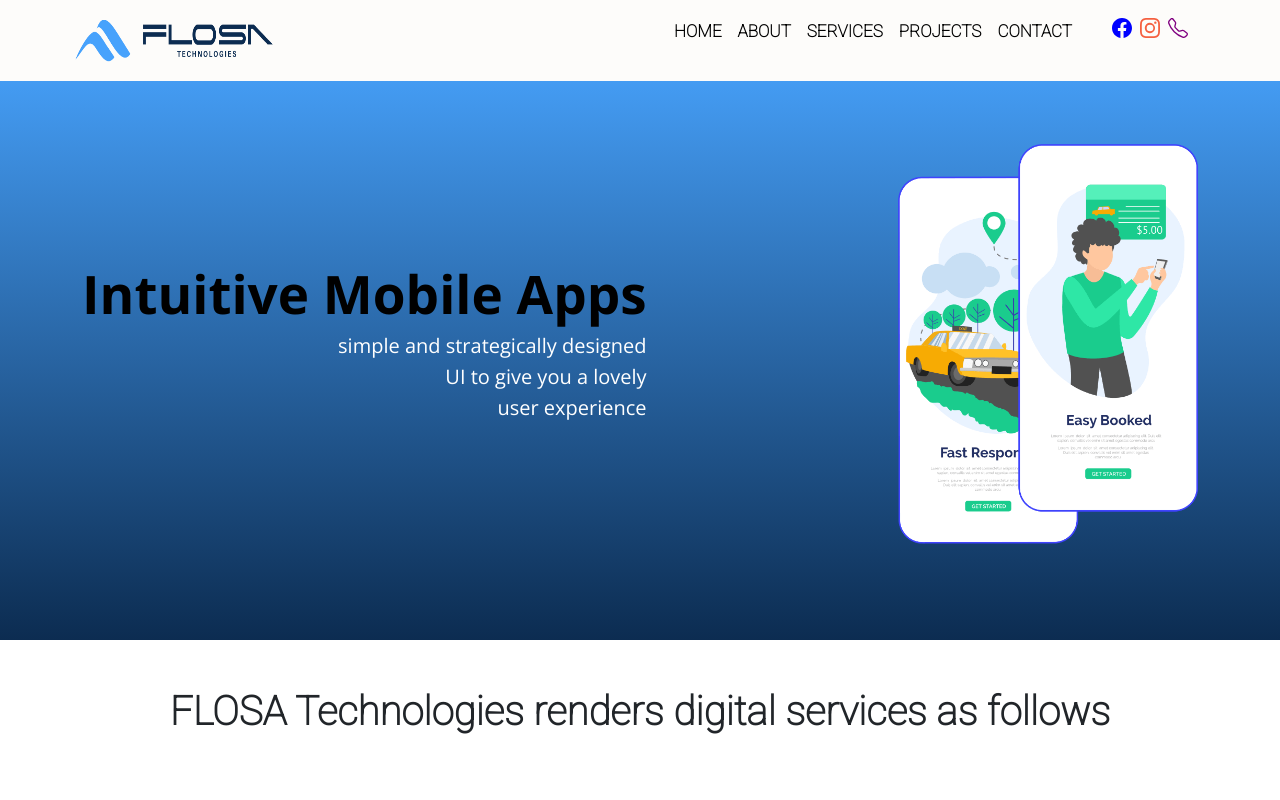
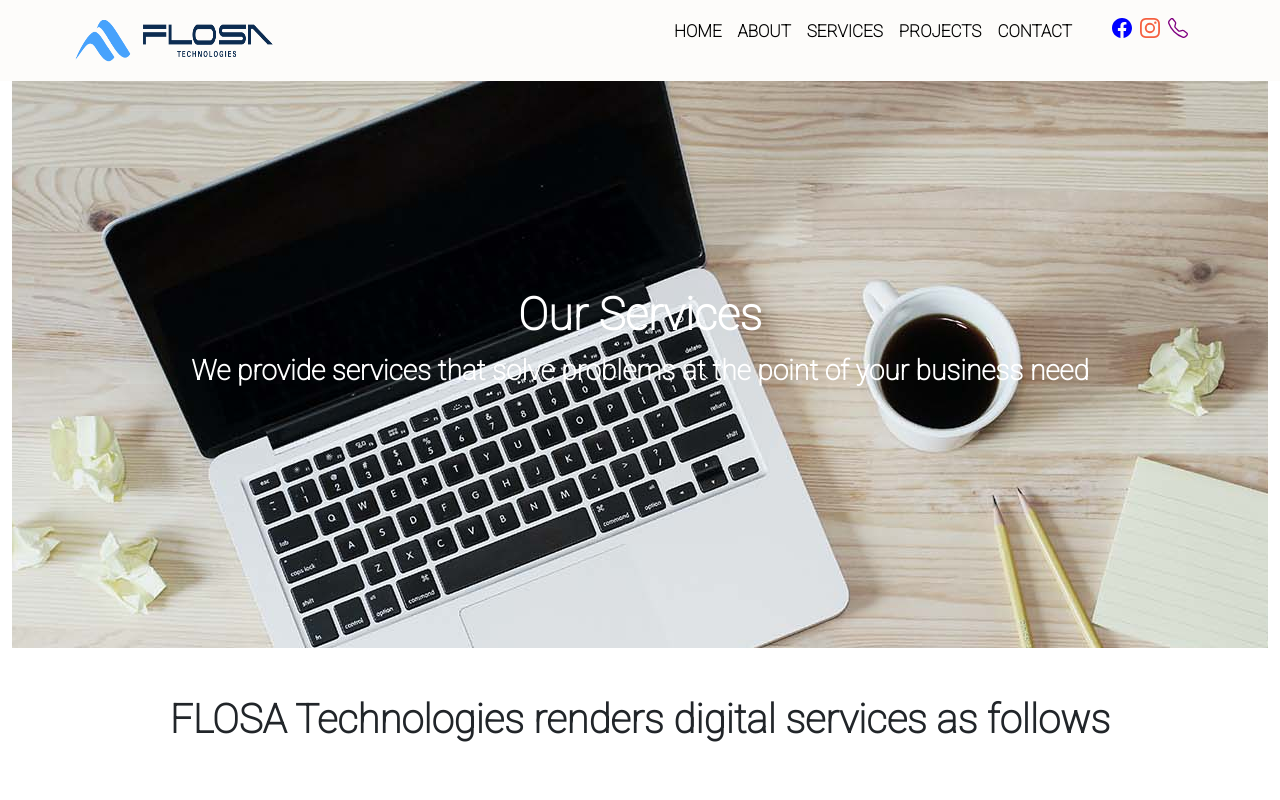
Before and after one commit to flosatechnologies/flosawebb, a React (Create React App) app: page / in a window 1280 px wide. Shown: the top 800 px of the page. Built offline with nearby package versions, Linux system fonts and the light colour scheme.

Commit message:
Added the service banner

```diff
--- a/src/App.js
+++ b/src/App.js
@@ -6,7 +6,7 @@ function App() {
   return (
     <div className="app">
       <NavbarMenu />
-      <Hero />
+
       <Services />
     </div>
   );
--- a/src/css/Services.css
+++ b/src/css/Services.css
@@ -36,3 +36,31 @@
 .icon {
   margin-right: 10px;
 }
+
+.servicesBanner {
+  background-image: url(../images/Service.jpg);
+
+  width: auto;
+  background-color: rgba(0, 0, 0, 0.1);
+  background-position: top;
+  padding: 0px;
+}
+
+.servicesBannerTextContainer {
+  display: flex;
+  flex-direction: column;
+  justify-content: center;
+  align-items: center;
+  height: 75vh;
+}
+
+.ourServiceBannerTextHeading {
+  font-weight: 800;
+  font-size: 45px;
+  color: white;
+}
+.ourServiceBannerTextParagraph {
+  color: white;
+  font-size: 28px;
+  font-weight: bolder;
+}
--- a/src/pages/Services.js
+++ b/src/pages/Services.js
@@ -1,8 +1,25 @@
 import "../css/Services.css";
 import { CheckCircleFill } from "react-bootstrap-icons";
+import Col from "react-bootstrap/Col";
+import Container from "react-bootstrap/Container";
+import Row from "react-bootstrap/Row";
 
 const Services = () => {
   return (
+    <Container fluid={true}>
+      <Container fluid={true} className="servicesBanner">
+        <Row>
+          <Col className="servicesBannerTextContainer">
+            <h1 className="ourServiceBannerTextHeading">Our Services</h1>
+            <p className="ourServiceBannerTextParagraph">
+              We provide services that solve problems at the point of your
+              business need
+            </p>
+          </Col>
+        </Row>
+      </Container>
+      <Row>
+        <Col></Col>
         <div id="services">
           <h2 className="align-items-center text-center p-5 Top-title">
             FLOSA Technologies renders digital services as follows
@@ -25,8 +42,8 @@ const Services = () => {
                     <span className="icon">
                       <CheckCircleFill color="#47a2fc" size={25} />
                     </span>
-                FLOSA Technologies handles mobile application development from
-                requirement gathering, design, development, testing and
+                    FLOSA Technologies handles mobile application development
+                    from requirement gathering, design, development, testing and
                     deployment.
                   </p>
                   <p className="text-para">
@@ -65,7 +82,8 @@ const Services = () => {
                       <CheckCircleFill color="#47a2fc" size={25} />
                     </span>
                     We develop all kinds of websites; informational, ecomerce,
-                corporate, news & magazine, portfolio, just to mention a few.
+                    corporate, news & magazine, portfolio, just to mention a
+                    few.
                   </p>
                   <p className="text-para">
                     <span className="icon">
@@ -77,8 +95,8 @@ const Services = () => {
                     <span className="icon">
                       <CheckCircleFill color="#47a2fc" size={25} />
                     </span>
-                We provide responsive web solutions so that for any device these
-                solutions are well laid out.
+                    We provide responsive web solutions so that for any device
+                    these solutions are well laid out.
                   </p>
                   <p className="text-para">
                     <span className="icon">
@@ -109,8 +127,8 @@ const Services = () => {
                     <span className="icon">
                       <CheckCircleFill color="#47a2fc" size={25} />
                     </span>
-                If you have you need a software solution to meet your specific
-                business needs we are just right for you.
+                    If you have you need a software solution to meet your
+                    specific business needs we are just right for you.
                   </p>
                   <p className="text-para">
                     <span className="icon">
@@ -135,7 +153,6 @@ const Services = () => {
               <div className="align-items-center justify-content-center ">
                 <div className="   ">
                   <img
-                width="960px"
                     height="501px"
                     src="https://res.cloudinary.com/da5ls6vhs/image/upload/v1643343877/Flosa%20web/howWeDoItSection_iixac1.png"
                     className="img-fluid align-items-center"
@@ -146,6 +163,8 @@ const Services = () => {
             </div>
           </section>
         </div>
+      </Row>
+    </Container>
   );
 };
 
```
Also changed, not shown: src/images/Service.jpg (added), src/images/services.jpg (added). Lines whose indentation alone changed are shown as unchanged.
